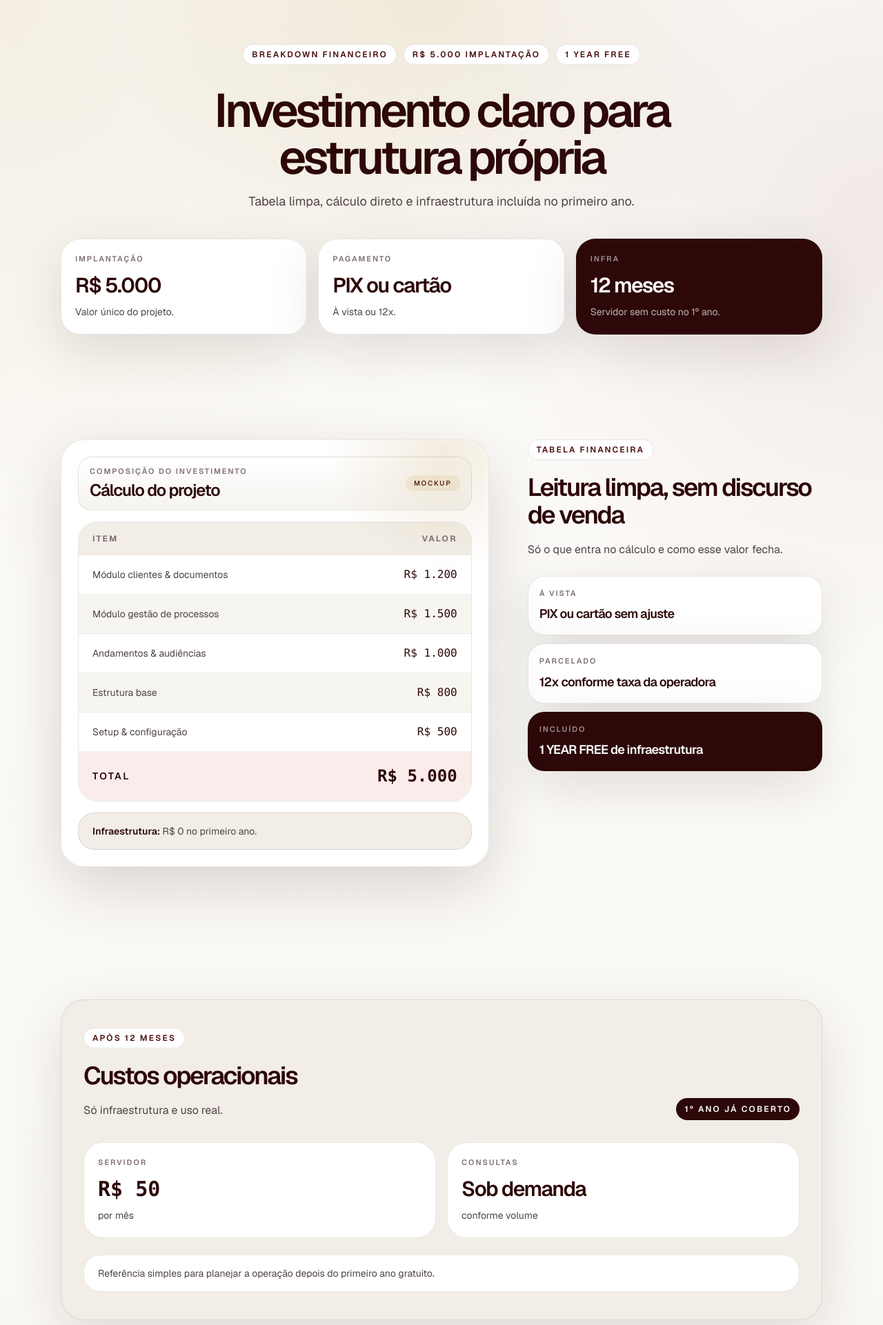
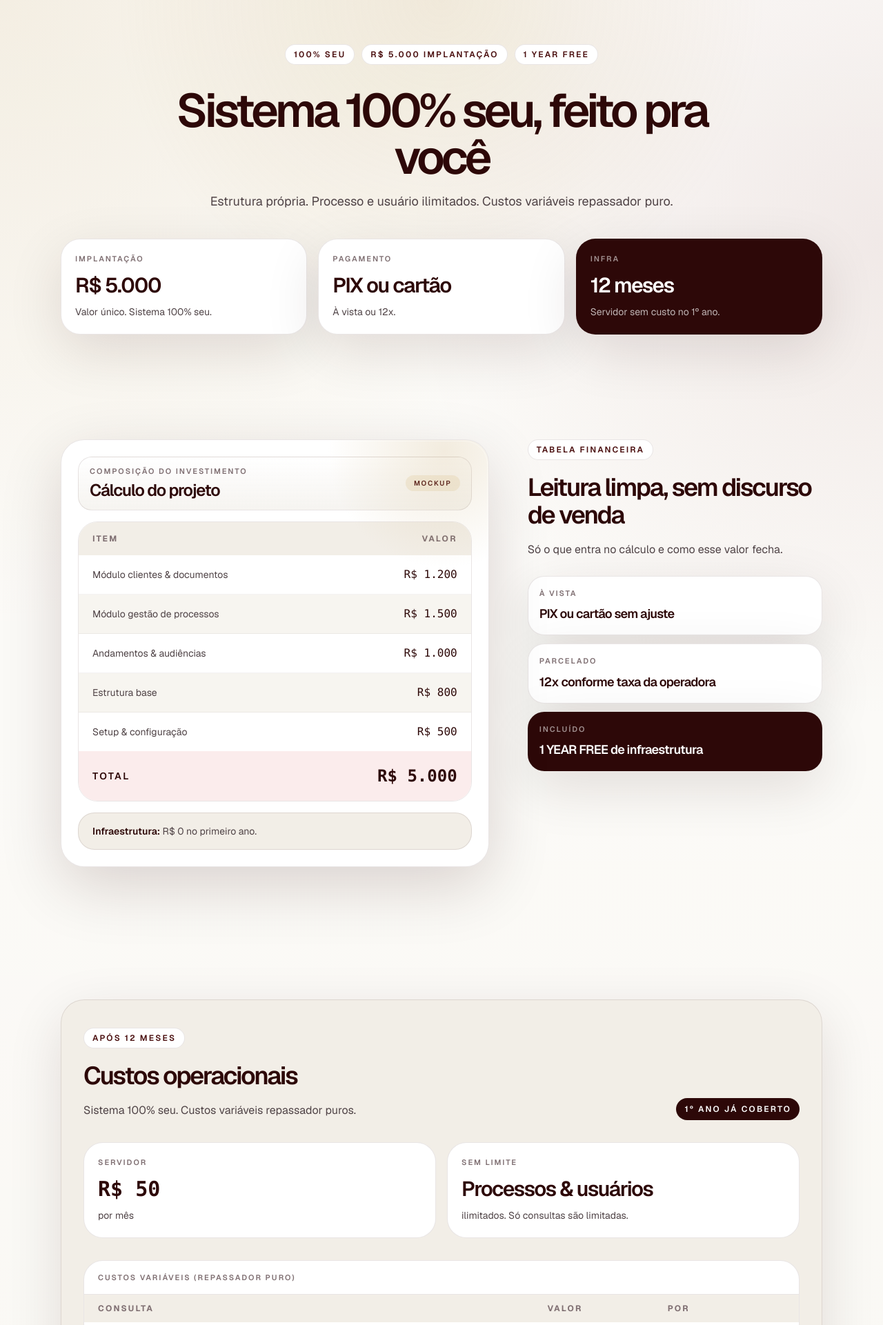
Before and after one commit to klimadev/chamalead, a PHP site: page /propostas/adv/financeiro/index.php in a window 1280 px wide. Shown: the top 1921 px of the page at 69% size. Run offline with PHP 8.4, Linux system fonts and the light colour scheme; some libraries are stand-ins or nearby versions.

Commit message:
Clarify 100% ownership, add variable cost table with CNJ/OAB pricing, unlimited processes/users

```diff
--- a/propostas/adv/financeiro/modules/costs.php
+++ b/propostas/adv/financeiro/modules/costs.php
@@ -5,7 +5,7 @@
         <div class="max-w-2xl">
           <span class="inline-flex items-center rounded-full border border-primary-900/10 bg-white px-3 py-1.5 text-xs font-semibold uppercase tracking-[0.18em] text-primary-800">Após 12 meses</span>
           <h2 class="mt-5 text-3xl font-semibold tracking-[-0.06em] text-primary-900 sm:text-4xl">Custos operacionais</h2>
-          <p class="mt-4 text-base leading-7 text-neutral-700">Só infraestrutura e uso real.</p>
+          <p class="mt-4 text-base leading-7 text-neutral-700">Sistema 100% seu. Custos variáveis repassador puros.</p>
         </div>
         <span class="inline-flex items-center rounded-full bg-primary-900 px-3 py-2 text-xs font-semibold uppercase tracking-[0.18em] text-white">1º ano já coberto</span>
       </div>
@@ -17,14 +17,41 @@
           <p class="mt-2 text-sm leading-6 text-neutral-700">por mês</p>
         </article>
         <article class="rounded-[28px] border border-primary-900/10 bg-white p-5">
-          <p class="text-[11px] font-semibold uppercase tracking-[0.18em] text-neutral-500">consultas</p>
-          <p class="mt-3 text-3xl font-semibold tracking-[-0.05em] text-primary-900">Sob demanda</p>
-          <p class="mt-2 text-sm leading-6 text-neutral-700">conforme volume</p>
+          <p class="text-[11px] font-semibold uppercase tracking-[0.18em] text-neutral-500">sem limite</p>
+          <p class="mt-3 text-3xl font-semibold tracking-[-0.05em] text-primary-900">Processos & usuários</p>
+          <p class="mt-2 text-sm leading-6 text-neutral-700">ilimitados. Só consultas são limitadas.</p>
         </article>
       </div>
 
+      <div class="mt-8 overflow-hidden rounded-[28px] border border-primary-900/10 bg-white">
+        <div class="px-5 py-4 border-b border-primary-900/10">
+          <p class="text-[11px] font-semibold uppercase tracking-[0.18em] text-neutral-500">custos variáveis (repassador puro)</p>
+        </div>
+        <table class="w-full">
+          <thead>
+            <tr class="bg-surface-alt text-left text-xs font-semibold uppercase tracking-[0.18em] text-neutral-500">
+              <th class="px-5 py-3">Consulta</th>
+              <th class="px-5 py-3">Valor</th>
+              <th class="px-5 py-3">Por</th>
+            </tr>
+          </thead>
+          <tbody class="divide-y divide-primary-900/5 text-sm text-neutral-700">
+            <tr class="bg-white">
+              <td class="px-5 py-3.5">Capa + Movimentos (CNJ)</td>
+              <td class="px-5 py-3.5 font-mono font-semibold text-primary-900">R$ 0,25</td>
+              <td class="px-5 py-3.5 text-neutral-500">por consulta</td>
+            </tr>
+            <tr class="bg-surface-alt/50">
+              <td class="px-5 py-3.5">Histórico processual (OAB, CPF, CNPJ, nome, termo)</td>
+              <td class="px-5 py-3.5 font-mono font-semibold text-primary-900">R$ 1,50</td>
+              <td class="px-5 py-3.5 text-neutral-500">por consulta</td>
+            </tr>
+          </tbody>
+        </table>
+      </div>
+
       <div class="mt-6 rounded-[24px] border border-primary-900/10 bg-white px-5 py-4 text-sm text-neutral-700">
-        Referência simples para planejar a operação depois do primeiro ano gratuito.
+        <strong>100% seu</strong> — Sistema roda na sua infraestrutura. Custos variáveis repassador puros, sem margem.
       </div>
     </div>
   </div>
--- a/propostas/adv/financeiro/modules/hero.php
+++ b/propostas/adv/financeiro/modules/hero.php
@@ -2,19 +2,19 @@
   <div class="max-w-6xl mx-auto px-6 pt-12 pb-10 lg:pt-16 lg:pb-14">
     <div data-reveal class="mx-auto max-w-4xl text-center">
       <div class="flex flex-wrap justify-center gap-2.5">
-        <span class="inline-flex items-center rounded-full border border-primary-900/10 bg-white px-3 py-1.5 text-xs font-semibold uppercase tracking-[0.18em] text-primary-800">Breakdown financeiro</span>
+        <span class="inline-flex items-center rounded-full border border-primary-900/10 bg-white px-3 py-1.5 text-xs font-semibold uppercase tracking-[0.18em] text-primary-800">100% seu</span>
         <span class="inline-flex items-center rounded-full border border-primary-900/10 bg-white px-3 py-1.5 text-xs font-semibold uppercase tracking-[0.18em] text-primary-800">R$ 5.000 implantação</span>
         <span class="inline-flex items-center rounded-full border border-primary-900/10 bg-white px-3 py-1.5 text-xs font-semibold uppercase tracking-[0.18em] text-primary-800">1 YEAR FREE</span>
       </div>
-      <h1 class="mt-8 text-4xl font-semibold tracking-[-0.07em] text-primary-900 sm:text-5xl lg:text-[4.25rem] lg:leading-none">Investimento claro para estrutura própria</h1>
-      <p class="mx-auto mt-4 max-w-2xl text-base leading-7 text-neutral-700 sm:text-lg">Tabela limpa, cálculo direto e infraestrutura incluída no primeiro ano.</p>
+      <h1 class="mt-8 text-4xl font-semibold tracking-[-0.07em] text-primary-900 sm:text-5xl lg:text-[4.25rem] lg:leading-none">Sistema 100% seu, feito pra você</h1>
+      <p class="mx-auto mt-4 max-w-2xl text-base leading-7 text-neutral-700 sm:text-lg">Estrutura própria. Processo e usuário ilimitados. Custos variáveis repassador puro.</p>
     </div>
 
     <div data-reveal class="mt-10 grid gap-4 md:grid-cols-3">
       <article class="rounded-[28px] border border-primary-900/10 bg-white p-5 shadow-panel">
         <p class="text-[11px] font-semibold uppercase tracking-[0.18em] text-neutral-500">implantação</p>
         <p class="mt-3 text-3xl font-semibold tracking-[-0.05em] text-primary-900">R$ 5.000</p>
-        <p class="mt-2 text-sm leading-6 text-neutral-700">Valor único do projeto.</p>
+        <p class="mt-2 text-sm leading-6 text-neutral-700">Valor único. Sistema 100% seu.</p>
       </article>
       <article class="rounded-[28px] border border-primary-900/10 bg-white p-5 shadow-panel">
         <p class="text-[11px] font-semibold uppercase tracking-[0.18em] text-neutral-500">pagamento</p>
--- a/propostas/adv/financeiro/modules/highlight.php
+++ b/propostas/adv/financeiro/modules/highlight.php
@@ -4,8 +4,8 @@
       <div class="grid gap-8 lg:grid-cols-[0.95fr,1.05fr] lg:items-center">
         <div>
           <span class="inline-flex items-center rounded-full bg-accent-400 px-3 py-1.5 text-xs font-semibold uppercase tracking-[0.18em] text-primary-900">1 YEAR FREE</span>
-          <h2 class="mt-5 text-3xl font-semibold tracking-[-0.06em] sm:text-4xl lg:text-5xl">Servidor incluído no primeiro ano</h2>
-          <p class="mt-4 max-w-lg text-base leading-7 text-white/75">Hospedagem sem custo adicional por 12 meses. Consultas continuam sob demanda.</p>
+          <h2 class="mt-5 text-3xl font-semibold tracking-[-0.06em] sm:text-4xl lg:text-5xl">Sistema 100% seu, servidor incluído</h2>
+          <p class="mt-4 max-w-lg text-base leading-7 text-white/75">Você fica com tudo. Processo e usuário ilimitados. Só consultas têm custo.</p>
           <div class="mt-8 flex items-end gap-4">
             <span class="text-6xl font-semibold tracking-[-0.08em] lg:text-7xl">12</span>
             <span class="pb-2 text-xs font-semibold uppercase tracking-[0.24em] text-white/55">meses de servidor</span>
@@ -19,17 +19,17 @@
                 <path d="M5 13l4 4L19 7" stroke-linecap="round" stroke-linejoin="round"></path>
               </svg>
             </div>
-            <h3 class="mt-4 text-xl font-semibold tracking-[-0.04em]">Servidor</h3>
-            <p class="mt-2 text-sm leading-6 text-white/70">Hospedagem incluída.</p>
+            <h3 class="mt-4 text-xl font-semibold tracking-[-0.04em]">100% seu</h3>
+            <p class="mt-2 text-sm leading-6 text-white/70">Sistema rodando na sua infraestrutura.</p>
           </article>
           <article class="rounded-[28px] border border-white/10 bg-white/10 p-5">
             <div class="flex h-10 w-10 items-center justify-center rounded-2xl bg-white/10">
-              <svg class="h-5 w-5 text-white/40" viewBox="0 0 24 24" fill="none" stroke="currentColor" stroke-width="2">
-                <path d="M12 8v4l3 3m6-3a9 9 0 11-18 0 9 9 0 0118 0z" stroke-linecap="round" stroke-linejoin="round"></path>
+              <svg class="h-5 w-5 text-accent-300" viewBox="0 0 24 24" fill="none" stroke="currentColor" stroke-width="2">
+                <path d="M5 13l4 4L19 7" stroke-linecap="round" stroke-linejoin="round"></path>
               </svg>
             </div>
-            <h3 class="mt-4 text-xl font-semibold tracking-[-0.04em]">Consultas</h3>
-            <p class="mt-2 text-sm leading-6 text-white/70">Sob demanda, conforme uso.</p>
+            <h3 class="mt-4 text-xl font-semibold tracking-[-0.04em]">Ilimitado</h3>
+            <p class="mt-2 text-sm leading-6 text-white/70">Processos e usuários sem limite.</p>
           </article>
         </div>
       </div>
```
Also changed, not shown: propostas/adv/financeiro/index.html (+44 -17 lines).
